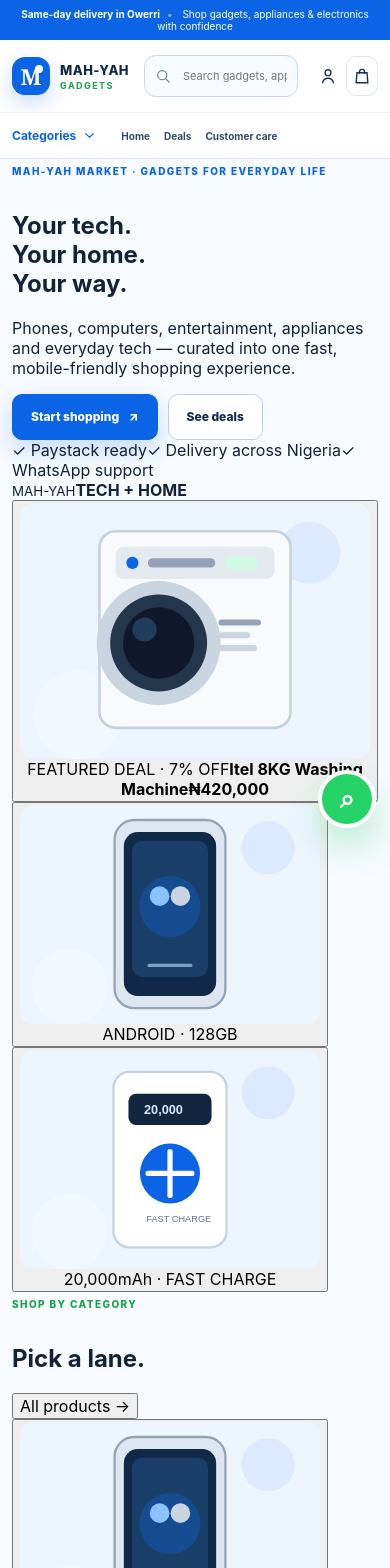
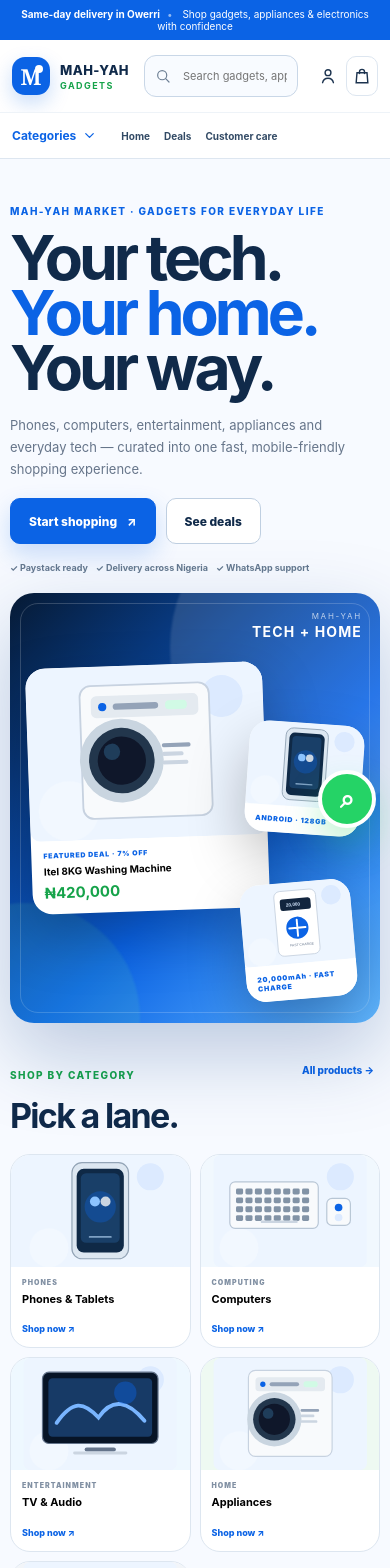
Before and after one commit to topboyasian-stack/mahyah-market, a React (Vite) app: page / in a window 390 px wide. Shown: the top 1568 px of the page. Built offline with nearby package versions, Linux system fonts and the light colour scheme.

Commit message:
Add mobile-first graphic marketplace visual system

```diff
--- a/src/styles.css
+++ b/src/styles.css
@@ -194,3 +194,50 @@
 @media(max-width:420px){
   .header-search input{min-width:0}.header-search{padding-left:10px}.tool-button svg{width:20px}.product-grid{grid-template-columns:1fr}.category-showcase{grid-template-columns:1fr}.quick-cats{grid-template-columns:1fr 1fr}
 }
+
+
+/* MAH-YAH mobile-first graphic storefront refresh */
+.mahyah-home{overflow:hidden}
+.graphic-hero{padding-top:34px;padding-bottom:44px;display:grid;grid-template-columns:.86fr 1.14fr;gap:36px;align-items:center}
+.graphic-copy h1{font-size:clamp(52px,6.5vw,88px);line-height:.88;letter-spacing:-.065em;margin:0;color:var(--blue-deep)}
+.graphic-copy h1 span{color:var(--blue)}
+.graphic-copy>p{max-width:570px;font-size:15px;line-height:1.7;color:var(--muted);margin:24px 0}
+.graphic-trust{display:flex;flex-wrap:wrap;gap:12px;margin-top:18px;color:#64788F;font-size:10px;font-weight:750}
+.graphic-collage{min-height:535px;border-radius:32px;background:linear-gradient(135deg,#061A34 0%,#0B63E5 58%,#61B7FF 100%);position:relative;overflow:hidden;padding:28px;box-shadow:0 30px 80px rgba(8,56,126,.25)}
+.graphic-collage:before{content:"";position:absolute;inset:18px;border:1px solid rgba(255,255,255,.18);border-radius:24px;pointer-events:none}
+.collage-orb{position:absolute;border-radius:50%;filter:blur(1px);background:rgba(255,255,255,.12)}
+.orb-one{width:310px;height:310px;right:-100px;top:-100px}.orb-two{width:230px;height:230px;left:-100px;bottom:-110px;background:rgba(101,225,170,.13)}
+.collage-label{position:absolute;right:28px;top:30px;color:#fff;text-align:right;z-index:2}
+.collage-label small{display:block;font-size:8px;letter-spacing:.22em;opacity:.7}.collage-label strong{font-size:14px;letter-spacing:.08em}
+.collage-card{border:0;padding:0;position:absolute;text-align:left;background:#fff;border-radius:20px;box-shadow:0 24px 55px rgba(0,0,0,.25);overflow:hidden;z-index:2}
+.collage-card .product-art{width:100%;display:block}
+.collage-main{width:58%;left:8%;top:82px;transform:rotate(-2deg)}
+.collage-main>div{padding:14px 16px 16px}.collage-main span,.collage-phone>span,.collage-power>span{display:block;color:var(--blue);font-size:8px;font-weight:900;letter-spacing:.1em}.collage-main strong{display:block;font-size:13px;margin:5px 0}.collage-main b{font-size:18px;color:var(--green)}
+.collage-phone{width:28%;right:8%;top:150px;transform:rotate(4deg);background:#F5FAFF}
+.collage-phone>span,.collage-power>span{padding:9px 11px;background:#fff}
+.collage-power{width:27%;right:12%;bottom:36px;transform:rotate(-5deg);background:#F8FBFF}
+.mobile-category-strip{padding-top:12px}
+.strip-heading{display:flex;justify-content:space-between;align-items:end;margin-bottom:18px}.strip-heading h2{margin:0;color:var(--blue-deep);font-size:clamp(30px,4vw,48px);letter-spacing:-.05em}.strip-heading button{border:0;background:transparent;color:var(--blue);font-size:10px;font-weight:850}
+.graphic-category-grid{display:grid;grid-template-columns:repeat(5,1fr);gap:12px}
+.graphic-category{border:1px solid var(--line);padding:0;border-radius:20px;overflow:hidden;background:#fff;text-align:left;transition:.2s;min-width:0}
+.graphic-category:hover{transform:translateY(-4px);box-shadow:0 18px 40px rgba(31,76,135,.11);border-color:#B8CDE6}
+.category-mini-art{height:130px;overflow:hidden;background:#EDF5FF}.category-mini-art .product-art{height:100%;width:100%;object-fit:cover}
+.category-label{padding:13px 14px 15px}.category-label small{display:block;color:#8190A3;font-size:7px;letter-spacing:.15em;font-weight:900}.category-label strong{display:block;font-size:12px;line-height:1.3;margin:5px 0 10px}.category-label span{color:var(--blue);font-size:9px;font-weight:850}
+.gc-2 .category-mini-art{background:#F1F8FE}.gc-3 .category-mini-art{background:#EEF8FF}.gc-4 .category-mini-art{background:#EEF9F2}.gc-5 .category-mini-art{background:#F2F5F9}
+.mobile-trust{margin-top:26px;background:#0B1F38;color:#fff;border-radius:22px;display:grid;grid-template-columns:repeat(3,1fr);overflow:hidden}
+.mobile-trust>div{padding:20px 22px;border-right:1px solid rgba(255,255,255,.1)}.mobile-trust>div:last-child{border:0}
+.mobile-trust b{display:block;color:#6AB0FF;font-size:9px;letter-spacing:.14em}.mobile-trust strong{display:block;font-size:12px;margin:7px 0 4px}.mobile-trust small{display:block;color:#B9C9DB;font-size:9px;line-height:1.5}
+.graphic-products{padding-top:64px}
+.graphic-products .product-card{box-shadow:0 14px 35px rgba(40,72,109,.07)}
+.editorial-panel{margin-top:72px;margin-bottom:80px;border-radius:28px;padding:38px 42px;background:linear-gradient(120deg,#EAF3FF,#F8FBFF 60%,#EAF8F0);border:1px solid #D6E5F5;display:flex;align-items:center;justify-content:space-between;gap:30px}
+.editorial-panel h2{max-width:720px;margin:0;color:var(--blue-deep);font-size:clamp(30px,4vw,52px);line-height:1;letter-spacing:-.05em}.editorial-panel p{max-width:620px;color:var(--muted);font-size:12px;line-height:1.7;margin:16px 0 0}.editorial-actions{display:flex;gap:9px;flex-wrap:wrap;justify-content:flex-end}
+
+@media(max-width:900px){
+  .graphic-hero{grid-template-columns:1fr;gap:20px}.graphic-copy{padding-top:18px}.graphic-collage{min-height:500px}.graphic-category-grid{grid-template-columns:repeat(3,1fr)}.mobile-trust{grid-template-columns:1fr}.mobile-trust>div{border-right:0;border-bottom:1px solid rgba(255,255,255,.1)}.mobile-trust>div:last-child{border-bottom:0}.editorial-panel{display:grid}
+}
+@media(max-width:600px){
+  .graphic-hero{width:calc(100% - 20px);padding-top:22px;padding-bottom:28px}.graphic-copy h1{font-size:clamp(48px,16vw,70px)}.graphic-copy>p{font-size:13px;margin:18px 0}.graphic-trust{font-size:9px;gap:8px}
+  .graphic-collage{min-height:430px;border-radius:24px;padding:16px}.graphic-collage:before{inset:10px;border-radius:18px}.collage-label{right:18px;top:18px}.collage-main{width:64%;left:5%;top:72px}.collage-phone{width:31%;right:5%;top:130px}.collage-power{width:30%;right:7%;bottom:24px}.collage-main>div{padding:10px 12px 12px}.collage-main strong{font-size:10px}.collage-main b{font-size:15px}.collage-main span,.collage-phone>span,.collage-power>span{font-size:7px}
+  .mobile-category-strip,.graphic-products,.editorial-panel,.mobile-trust{width:calc(100% - 20px)}.strip-heading{align-items:start}.strip-heading h2{font-size:34px}.graphic-category-grid{grid-template-columns:repeat(2,1fr);gap:9px}.category-mini-art{height:112px}.category-label{padding:11px}.category-label strong{font-size:11px}
+  .mobile-trust{margin-top:18px;border-radius:18px}.mobile-trust>div{padding:17px}.graphic-products{padding-top:48px}.editorial-panel{margin-top:50px;margin-bottom:55px;padding:24px 20px;border-radius:20px}.editorial-panel h2{font-size:32px}.editorial-actions{justify-content:flex-start}
+}
```
